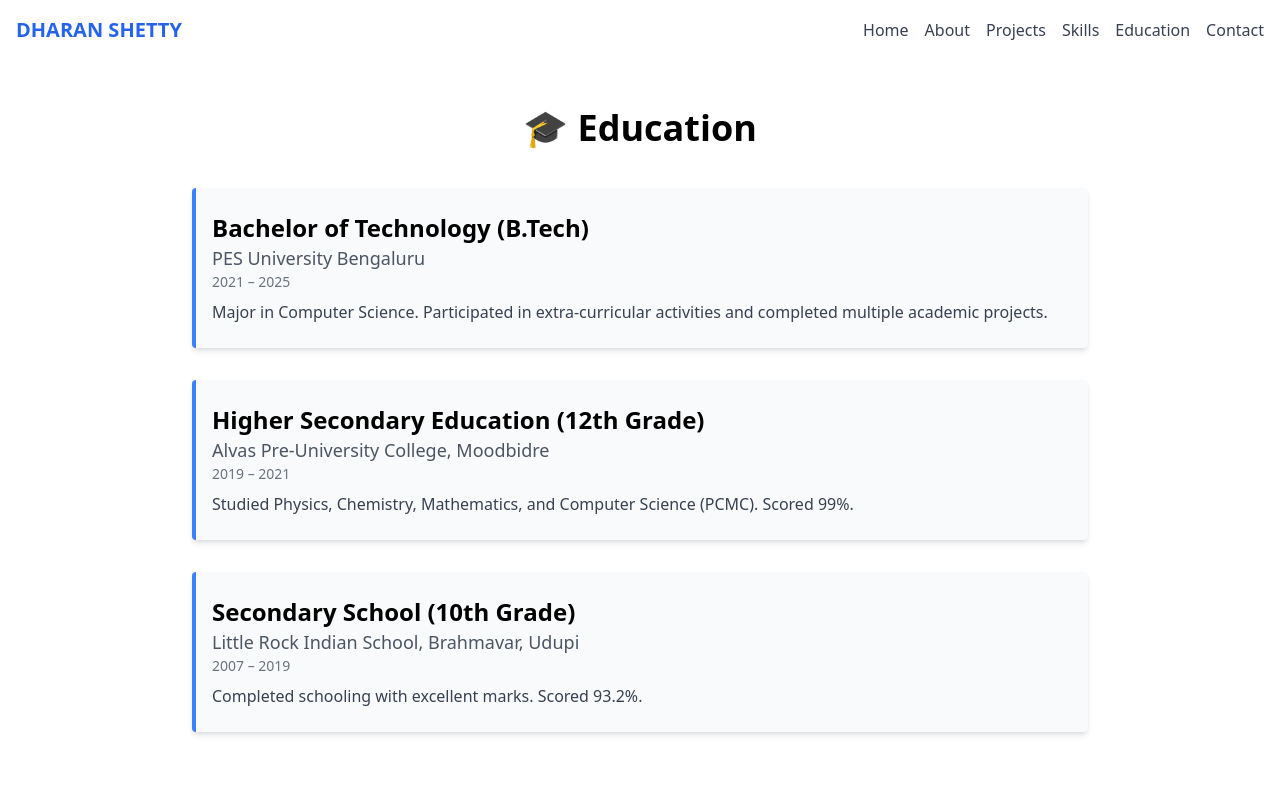
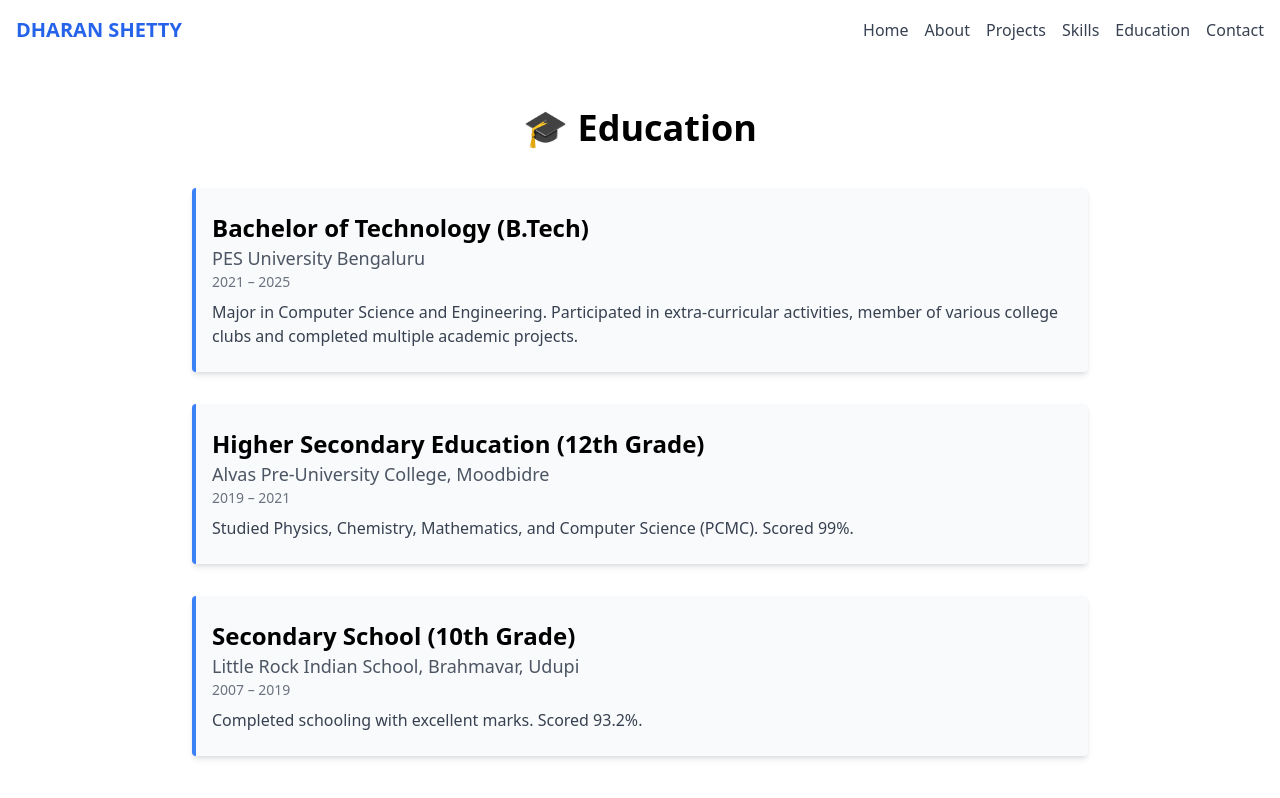
Before and after one commit to dharanshetty05/MyPortfolio, a React (Vite) app: page /education in a window 1280 px wide. Shown: the top 798 px of the page. Built offline with nearby package versions, Linux system fonts and the light colour scheme.

Commit message:
Projects and Education Section Created

```diff
--- a/src/components/Education.jsx
+++ b/src/components/Education.jsx
@@ -6,7 +6,7 @@ const Education = () => {
       level: "Bachelor of Technology (B.Tech)",
       institution: "PES University Bengaluru",
       duration: "2021 – 2025",
-      description: "Major in Computer Science. Participated in extra-curricular activities and completed multiple academic projects.",
+      description: "Major in Computer Science and Engineering. Participated in extra-curricular activities, member of various college clubs and completed multiple academic projects.",
     },
     {
       level: "Higher Secondary Education (12th Grade)",
--- a/src/components/Projects.jsx
+++ b/src/components/Projects.jsx
@@ -4,7 +4,7 @@ import { FaGithub } from 'react-icons/fa';
 const projects = [
   {
     title: 'Techify: Electronics Management System',
-    tech: 'HTML, CSS, AngularJS, Spring Boot, SQL',
+    tech: 'HTML, CSS, Javascript, AngularJS, Spring Boot, SQL',
     duration: 'Feb 2025 – Mar 2025',
     bullets: [
       'Improved frontend responsiveness by 40% using AngularJS.',
```
